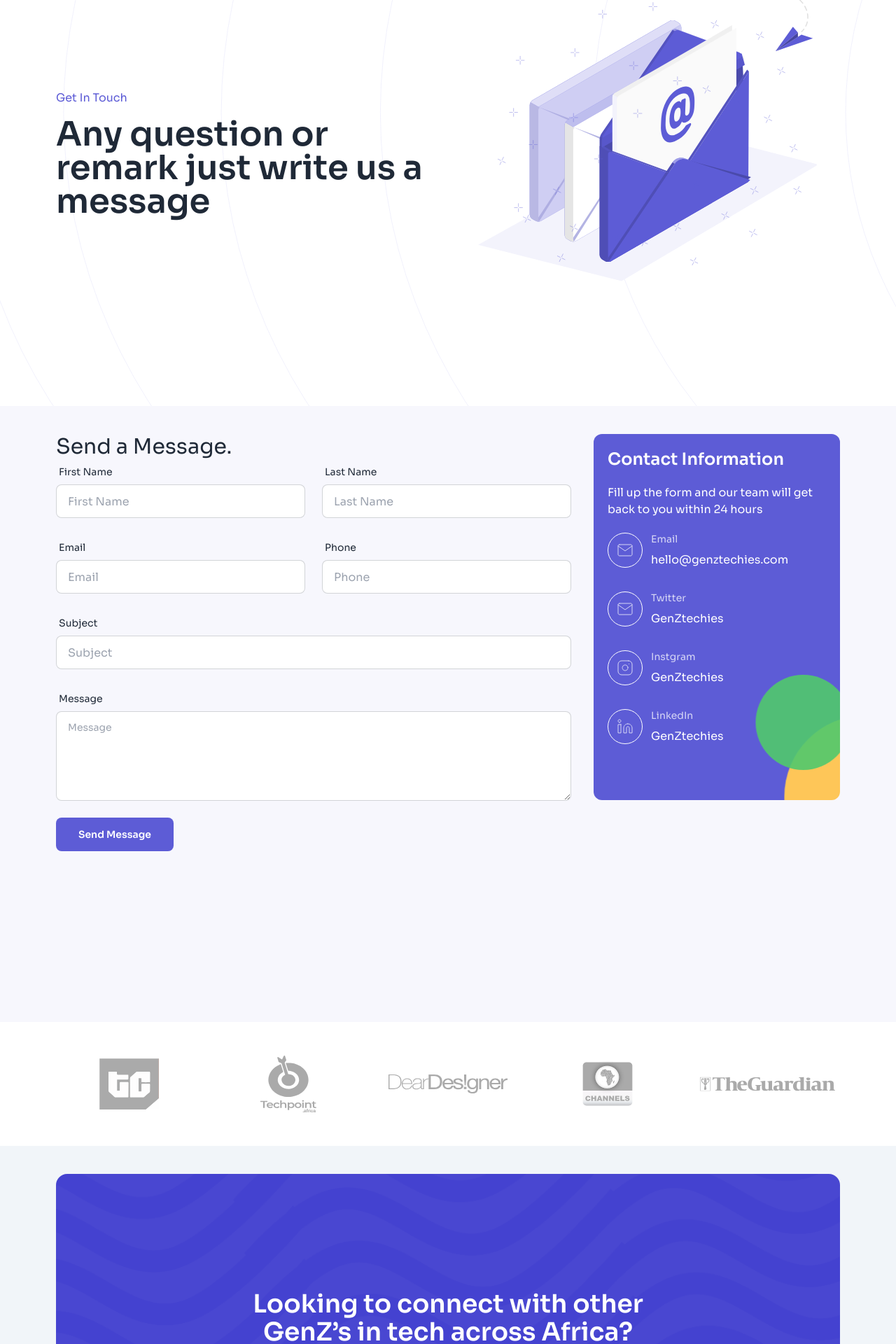
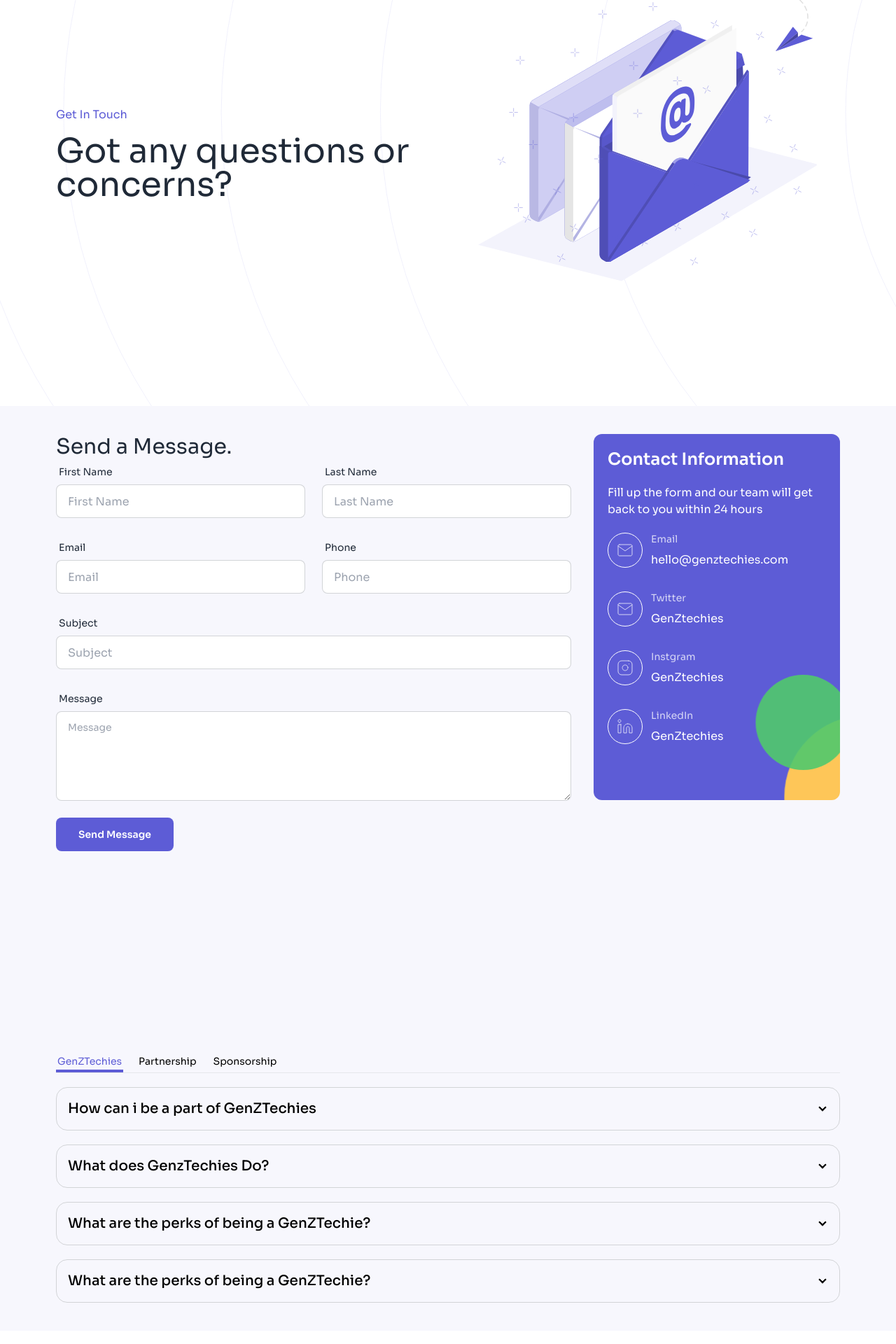
Before and after one commit to GenZtechies/gzt-web, a Next.js app: page /contact in a window 1280 px wide. Shown: the part 220-2140 px from the top of the page at 70% size. Built offline with nearby package versions, Linux system fonts and the light colour scheme.

Commit message:
feat: implements accordions on contact page

```diff
--- /dev/null
+++ b/components/Sections/QuestionsSection/QuestionsSection.tsx
@@ -0,0 +1,12 @@
+import React from "react";
+import TabsIndex from "./Tabs";
+
+const QuestionsSection = () => {
+    return (
+        <div className="container">
+            <TabsIndex />
+        </div>
+    );
+};
+
+export default QuestionsSection;
--- /dev/null
+++ b/components/Sections/QuestionsSection/Tabs/GenZTechiesTab.tsx
@@ -0,0 +1,30 @@
+import React from "react";
+
+type QuestionsType = {
+    title: string;
+    content: string;
+};
+
+const Questions: QuestionsType[] = [
+    { title: "How can i be a part of GenZTechies", content: "Lorem ipsum dolores sti ames just something random i cant remember all the words in lorem ipsum" },
+    { title: "What does GenzTechies Do?", content: "Lorem ipsum dolores sti ames just something random i cant remember all the words in lorem ipsum" },
+    { title: "What are the perks of being a GenZTechie?", content: "Lorem ipsum dolores sti ames just something random i cant remember all the words in lorem ipsum" },
+    { title: "What are the perks of being a GenZTechie?", content: "Lorem ipsum dolores sti ames just something random i cant remember all the words in lorem ipsum" }
+];
+
+const GenZTechiesTab = () => {
+    return (
+        <div className="w-full space-y-5">
+            {Questions.map((question: QuestionsType, index: number) => (
+                <div key={index} tabIndex={0} className="bg-light collapse collapse-arrow border border-lighter  rounded-box">
+                    <div className="collapse-title text-xl font-medium text-black">{question.title}</div>
+                    <div className="collapse-content">
+                        <p>{question.content}</p>
+                    </div>
+                </div>
+            ))}
+        </div>
+    );
+};
+
+export default GenZTechiesTab;
--- /dev/null
+++ b/components/Sections/QuestionsSection/Tabs/index.tsx
@@ -0,0 +1,60 @@
+import { useRouter } from "next/router";
+import React from "react";
+import GenZTechiesTab from "./GenZTechiesTab";
+
+type SectionsType = {
+    title: string;
+    query: string;
+};
+
+const sections: SectionsType[] = [
+    {
+        title: "GenZTechies",
+        query: "genztechies"
+    },
+    {
+        title: "Partnership",
+        query: "partnership"
+    },
+    {
+        title: "Sponsorship",
+        query: "sponsorship"
+    }
+];
+
+const TabsIndex = () => {
+    const router = useRouter();
+
+    const currentTab = React.useMemo(() => router.query.tab || sections[0].query, [router.query]);
+
+    const handleChange = (tab: string) => {
+        router.push(
+            {
+                query: { ...router.query, tab },
+                pathname: router.pathname
+            },
+            {
+                query: { ...router.query, tab },
+                pathname: router.pathname
+            },
+            {
+                scroll: false
+            }
+        );
+    };
+
+    return (
+        <div className="space-y-5">
+            <div className="tabs border-b space-x-5">
+                {sections.map((section: SectionsType, index: number) => (
+                    <a onClick={() => handleChange(section.query)} key={section.query} className={`tab p-[2px]  ${section.query === currentTab ? "text-primary border-b-4 border-primary" : "text-black"}`}>
+                        {section.title}
+                    </a>
+                ))}
+            </div>
+            <GenZTechiesTab />
+        </div>
+    );
+};
+
+export default TabsIndex;
--- /dev/null
+++ b/components/Sections/QuestionsSection/index.ts
@@ -0,0 +1 @@
+export { default } from "./QuestionsSection";
--- a/pages/contact.tsx
+++ b/pages/contact.tsx
@@ -4,6 +4,7 @@
 import Card from "../components/Card";
 
 import Navbar from "../components/Sections/Navbar";
+import QuestionsSection from "../components/Sections/QuestionsSection";
 import TextField from "../components/TextField";
 
 const Contact = () => {
@@ -13,10 +14,9 @@
             <main className="flex flex-col justify-between items-center min-h-screen w-screen bg-[url('/images/bg-initiatives.svg')]  bg-cover bg-top ">
                 <Navbar />
                 <div className="container flex flex-col md:flex-row justify-around md:justify-between w-full min-h-[90vh]">
-                    <div className="w-full md:w-1/2 flex flex-col justify-center items-center md:items-start space-y-4">
-                        <h1 className="text-primary">Get In Touch</h1>
-                        <p className="block md:hidden text-3xl  text-center  font-semibold">Any question or remark just write us a message</p>
-                        <p className="hidden md:block text-5xl  font-semibold">Any question or remark just write us a message</p>
+                    <div className="w-full md:w-1/2 flex flex-col justify-center items-center md:items-start space-y-4 text-center md:text-left">
+                        <h1 className="text-primary md:text-left">Get In Touch</h1>
+                        <p className="text-3xl md:text-5xl  md:text-left">Got any questions or concerns? </p>
                     </div>
                     <div className="w-full md:w-1/2 flex justify-center items-center">
                         <Image alt="team members" src={"/images/hero-contact.svg"} width={500} height={550} className="" />
@@ -145,6 +145,10 @@
                 </div>
             </section>
             {/* Form  ends here */}
+            {/* Questions Starts here */}
+            <section className="bg-light py-10">
+                <QuestionsSection />
+            </section>
         </>
     );
 };
--- a/pages/initiatives.tsx
+++ b/pages/initiatives.tsx
@@ -34,10 +34,9 @@
             <main className="flex flex-col justify-between items-center min-h-screen w-screen bg-[url('/images/bg-initiatives.svg')]  bg-cover bg-top ">
                 <Navbar />
                 <div className="container flex flex-col md:flex-row justify-around md:justify-between w-full min-h-[90vh]">
-                    <div className="w-full md:w-1/2 flex flex-col justify-center items-center md:items-start space-y-4">
+                    <div className="w-full md:w-1/2 flex flex-col justify-center items-center md:items-start space-y-4 text-center md:text-left">
                         <h1 className="text-primary">Events & Initiatives</h1>
-                        <p className="block md:hidden text-3xl  text-center  font-semibold">Projects, events and activities we work on as a community</p>
-                        <p className="hidden md:block text-5xl  font-semibold">Projects, events and activities we work on as a community</p>
+                        <p className="text-3xl md:text-5xl md:text-left  ">Projects, events and activities we work on as a community</p>
                     </div>
                     <div className="w-full md:w-1/2 flex justify-center items-center">
                         <Image alt="team members" src={"/images/hero-initiatives.svg"} width={500} height={550} className="" />
--- a/pages/press.tsx
+++ b/pages/press.tsx
@@ -44,10 +44,9 @@
             <main className="flex flex-col justify-between items-center min-h-screen w-screen bg-[url('/images/bg-initiatives.svg')]  bg-cover bg-top ">
                 <Navbar />
                 <div className="container flex flex-col md:flex-row justify-around md:justify-between w-full min-h-[90vh]">
-                    <div className="w-full md:w-1/2 flex flex-col justify-center items-center md:items-start space-y-4">
+                    <div className="w-full md:w-1/2 flex flex-col justify-center items-center md:items-start space-y-4 text-center md:text-left">
                         <h1 className="text-primary">Press and Media</h1>
-                        <p className="block md:hidden text-3xl  text-center  font-semibold">How the world see’s the community</p>
-                        <p className="hidden md:block text-5xl  font-semibold">How the world see’s the community</p>
+                        <p className="text-3xl md:text-5xl  md:text-left">Catch the latest buzz from GenZtechies</p>
                     </div>
                     <div className="w-full md:w-1/2 flex justify-center items-center">
                         <Image alt="team members" src={"/images/hero-press.svg"} width={500} height={550} className="" />
--- a/tailwind.config.js
+++ b/tailwind.config.js
@@ -9,7 +9,9 @@
                 "primary-light": "#D6D6F5",
                 secondary: "#FFB800",
                 tertiary: "#28B567",
-                light: "#F7F7FD"
+                light: "#F7F7FD",
+                lighter: "#D2D4D7",
+
             },
             fontFamily: {
                 // Add custom fonts
```
Also changed, not shown: pages/index.tsx (+7 -9 lines).
